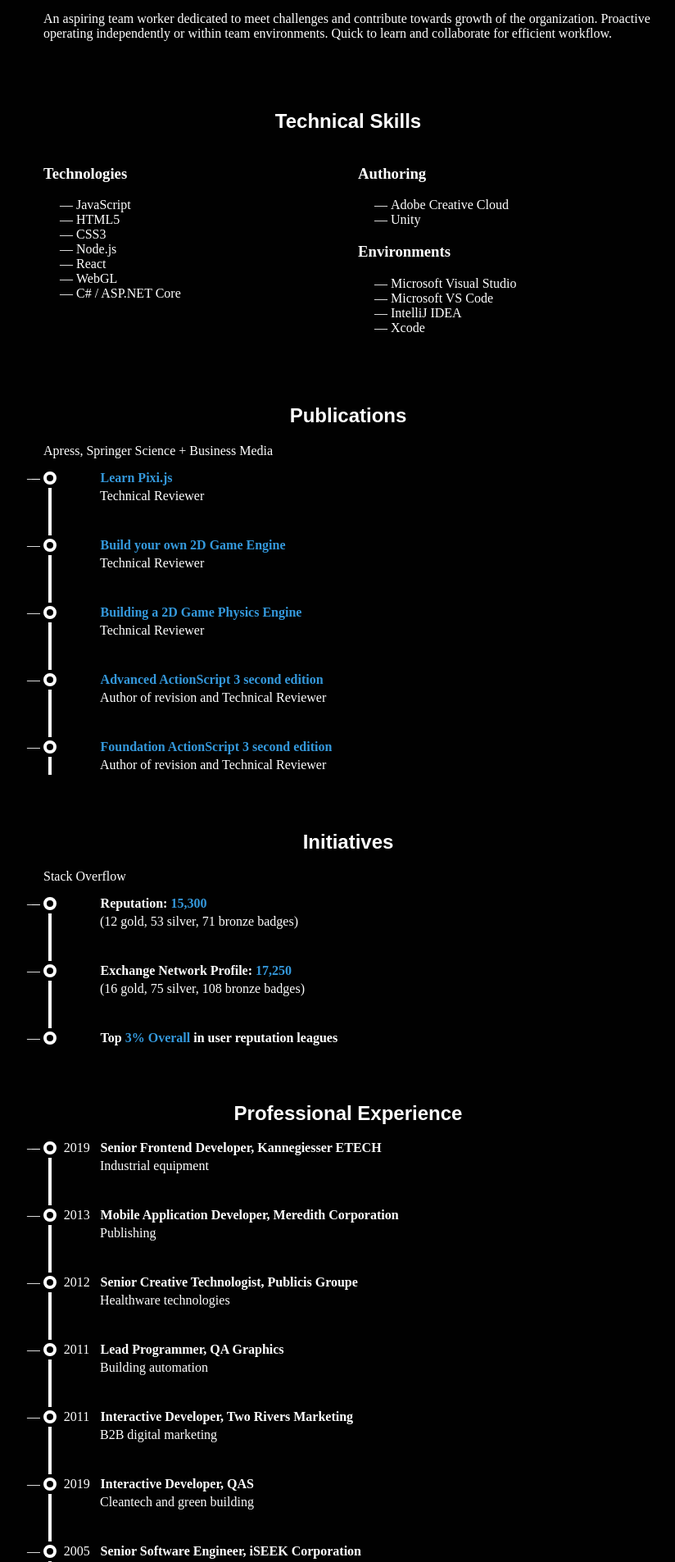
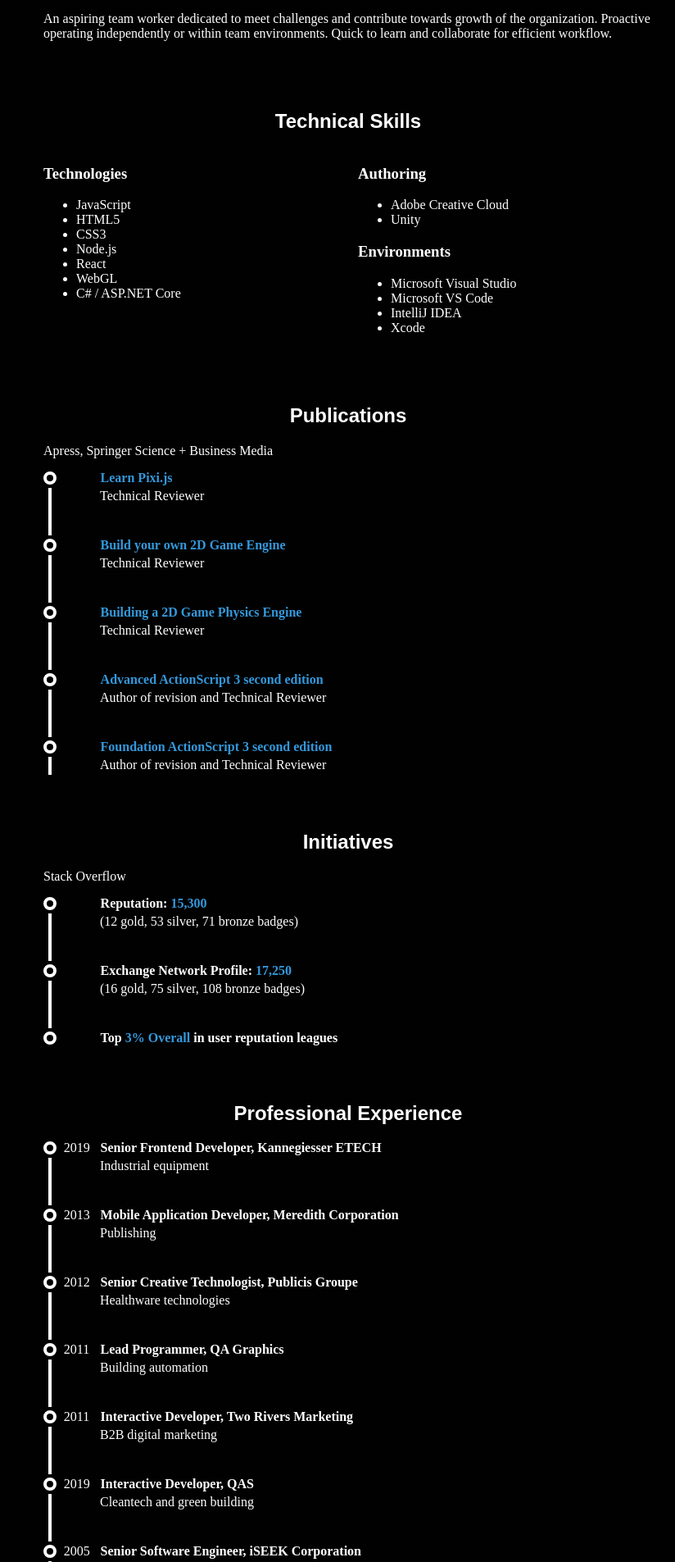
Before and after one commit to jasonsturges/jasonsturges.github.io, a Jekyll site: the page built from _pages/about.html, in a window 1280 px wide. Shown: the part 920-2825 px from the top of the page at 82% size, without its empty margins (215-1039 px from the left). Built offline with Jekyll 4.4.1, drawn with Linux system fonts in a browser that asks for light colours; some web fonts are replaced.

Commit message:
Revert list styles

```diff
--- a/_sass/_general.scss
+++ b/_sass/_general.scss
@@ -22,13 +22,3 @@
 section {
   padding-bottom: 3rem;
 }
-
-ul {
-  list-style-type: none;
-
-  li:before {
-    content: '\2014';
-    position: absolute;
-    margin-left: -20px;
-  }
-}
--- a/_sass/_nav.scss
+++ b/_sass/_nav.scss
@@ -87,10 +87,6 @@
     li {
       font-family: bebas-neue, sans-serif;
       font-size: 10vh;
-
-      &:before {
-        content: '';
-      }
     }
   }
 }
```
